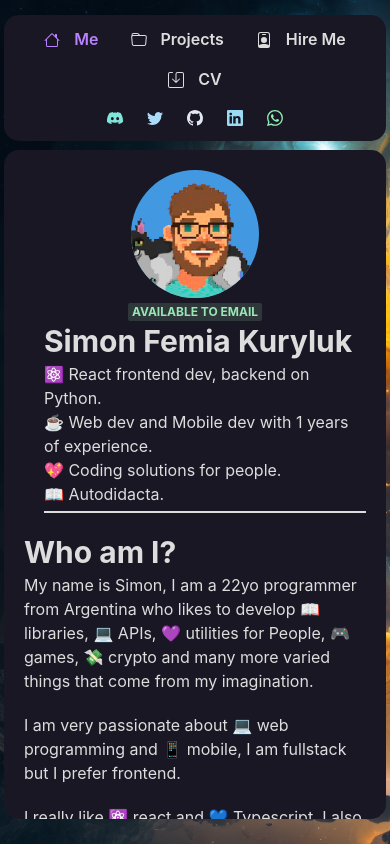
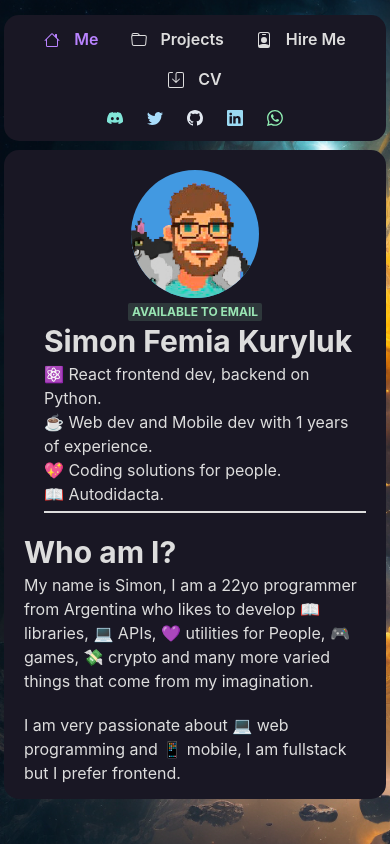
Before and after one commit to KurylukDev/kurylukWeb, a React (Vite) app: page / in a window 390 px wide. Built offline with nearby package versions, Linux system fonts and the light colour scheme.

Commit message:
otro intento

```diff
--- a/src/components/layout/container/container.module.css
+++ b/src/components/layout/container/container.module.css
@@ -25,7 +25,7 @@
         width: 88%;
     }
     .page {
-        max-height: calc(100vh - 175px);
+        max-height: calc(100vh - 185px);
     }
 }
 
@@ -38,7 +38,7 @@
     }
 
     .page {
-        max-height: calc(100vh - 175px);
+        max-height: calc(100vh - 195px);
     }
 }
 
@@ -52,7 +52,7 @@
     }
 
     .page {
-        max-height: calc(100vh - 175px);
+        max-height: calc(100vh - 195px);
     }
 }
 
```
